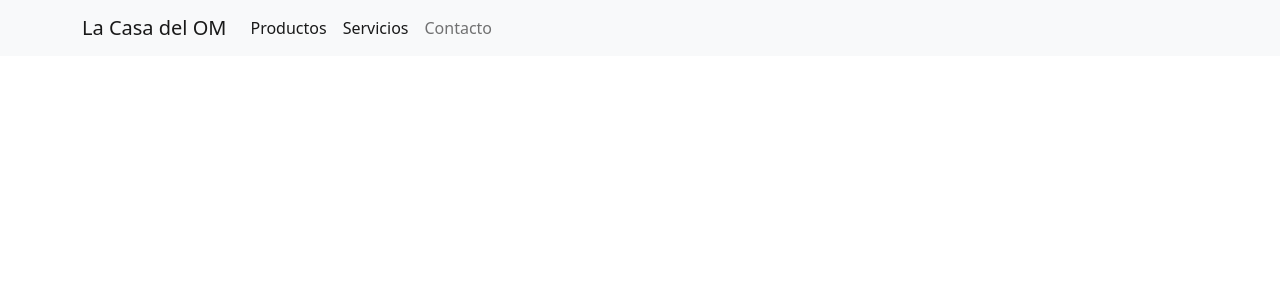
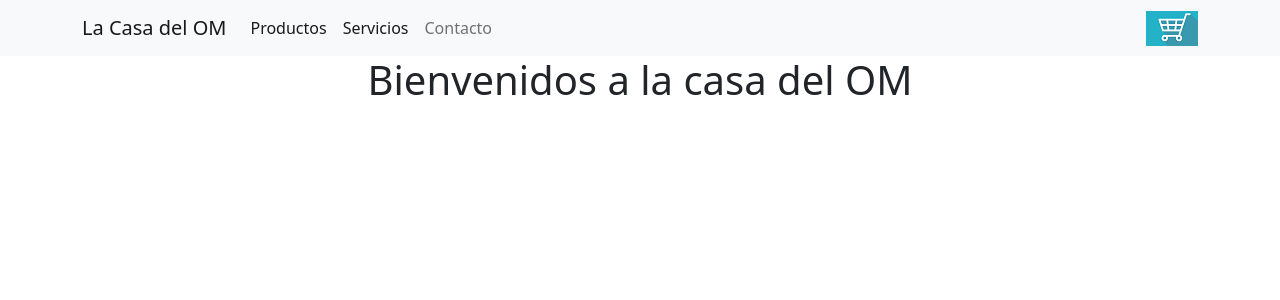
Before and after one commit to MarianaLucrecia/lacasadelom, a React (Create React App) app: page / in a window 1280 px wide. Shown: the top 300 px of the page. Built offline with nearby package versions, Linux system fonts and the light colour scheme.

Commit message:
Agrega Imagen Carrito al NavBar

```diff
--- a/src/App.js
+++ b/src/App.js
@@ -1,11 +1,14 @@
-import logo from './logo.svg';
 import './App.css';
-import NavBar from"./components/NavBar.js"
+import React from 'react';
+import NavBar from"./components/NavBar.js";
+import CartWidget from './components/CartWidget.js';
+import ItemListContainer from './components/ItemListContainer.js';
 
 function App() {
   return (
     <div className="App">
       <NavBar></NavBar>
+      <ItemListContainer></ItemListContainer>
     </div>
   );
 }
--- /dev/null
+++ b/src/components/CartWidget.js
@@ -0,0 +1,12 @@
+import React from 'react';
+import Carrito from './Carrito.jpg';
+
+const CartWidget = () => {
+    return (
+        <div>
+        <img src={Carrito} sizes='1'/>
+        </div>
+)
+};
+
+export default CartWidget
--- /dev/null
+++ b/src/components/ItemListContainer.js
@@ -0,0 +1,11 @@
+import Greeting from "react-greeting";
+
+const ItemListContainer = () => {
+    return (
+        <div>
+            <h1>Bienvenidos a la casa del OM</h1>
+        </div>
+    );
+}
+
+export default ItemListContainer;
--- a/src/components/NavBar.js
+++ b/src/components/NavBar.js
@@ -1,4 +1,5 @@
 import 'bootstrap/dist/css/bootstrap.min.css';
+import CartWidget from './CartWidget'
 
 const Navbar = () => {
     return(
@@ -8,7 +9,7 @@ const Navbar = () => {
         <button class="navbar-toggler" type="button" data-bs-toggle="collapse" data-bs-target="#navbarSupportedContent" aria-controls="navbarSupportedContent" aria-expanded="false" aria-label="Toggle navigation">
             <span class="navbar-toggler-icon"></span>
         </button>
-        <div class="collapse navbar-collapse" id="navbarSupportedContent">
+            <div class="collapse navbar-collapse" id="navbarSupportedContent">
             <ul class="navbar-nav me-auto mb-2 mb-lg-0">
                 <li class="nav-item">
                     <a class="nav-link active" aria-current="page" href="#">Productos</a>
@@ -21,6 +22,9 @@ const Navbar = () => {
                 </li>
             </ul>
         </div>
+        <div>
+            <CartWidget CartWidgetContent={10} />
+        </div>
     </div>
 </nav>
     );
```
Also changed, not shown: package.json (+10 -0 lines), src/components/Carrito.jpg (added), 1 other file (tests, documents, lock files or other folders).
